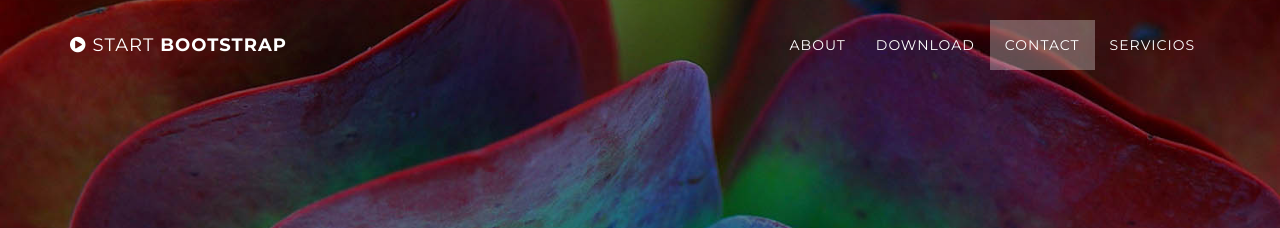
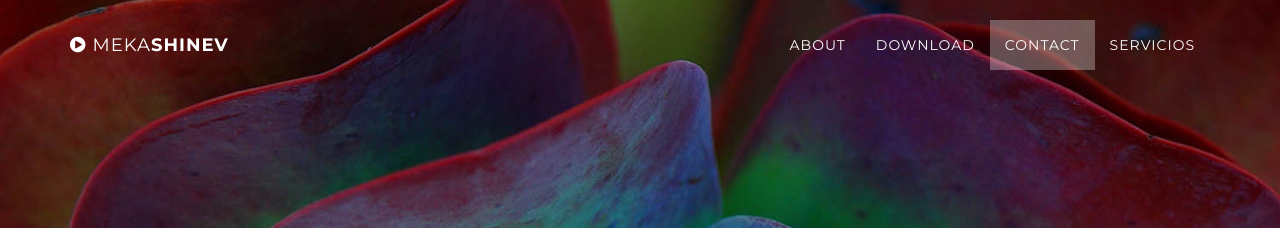
Before and after one commit to mekashinev/mekashinev.github.io, a Jekyll site: the page built from index.html, in a window 1280 px wide. Shown: the top 228 px of the page. Built offline with Jekyll 4.4.1, drawn with Linux system fonts in a browser that asks for light colours.

Commit message:
Update nav.html

```diff
--- a/_includes/nav.html
+++ b/_includes/nav.html
@@ -6,7 +6,7 @@
                     <i class="fa fa-bars"></i>
                 </button>
                 <a class="navbar-brand page-scroll" href="#page-top">
-                    <i class="fa fa-play-circle"></i>  <span class="light">Start</span> Bootstrap
+                    <i class="fa fa-play-circle"></i>  <span class="light">MEKA</span>SHINEV
                 </a>
             </div>
 
```
